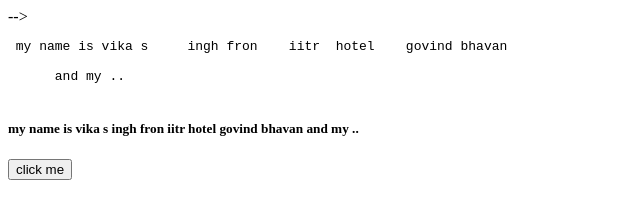
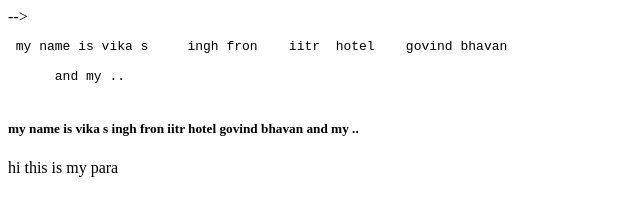
Before and after one commit to Vkkys/test, a plain HTML site: page pr2.html in a window 1280 px wide. Shown: the whole page, without its empty margins (0-640 px from the left). Drawn offline with Linux system fonts and the light colour scheme.

Commit message:
para added

```diff
--- a/pr2.html
+++ b/pr2.html
@@ -42,7 +42,7 @@
 
     and my .. </h5>
 
-    <button>click me</button>
+    <p>hi this is my para</p>
 
 
 </body>
```
